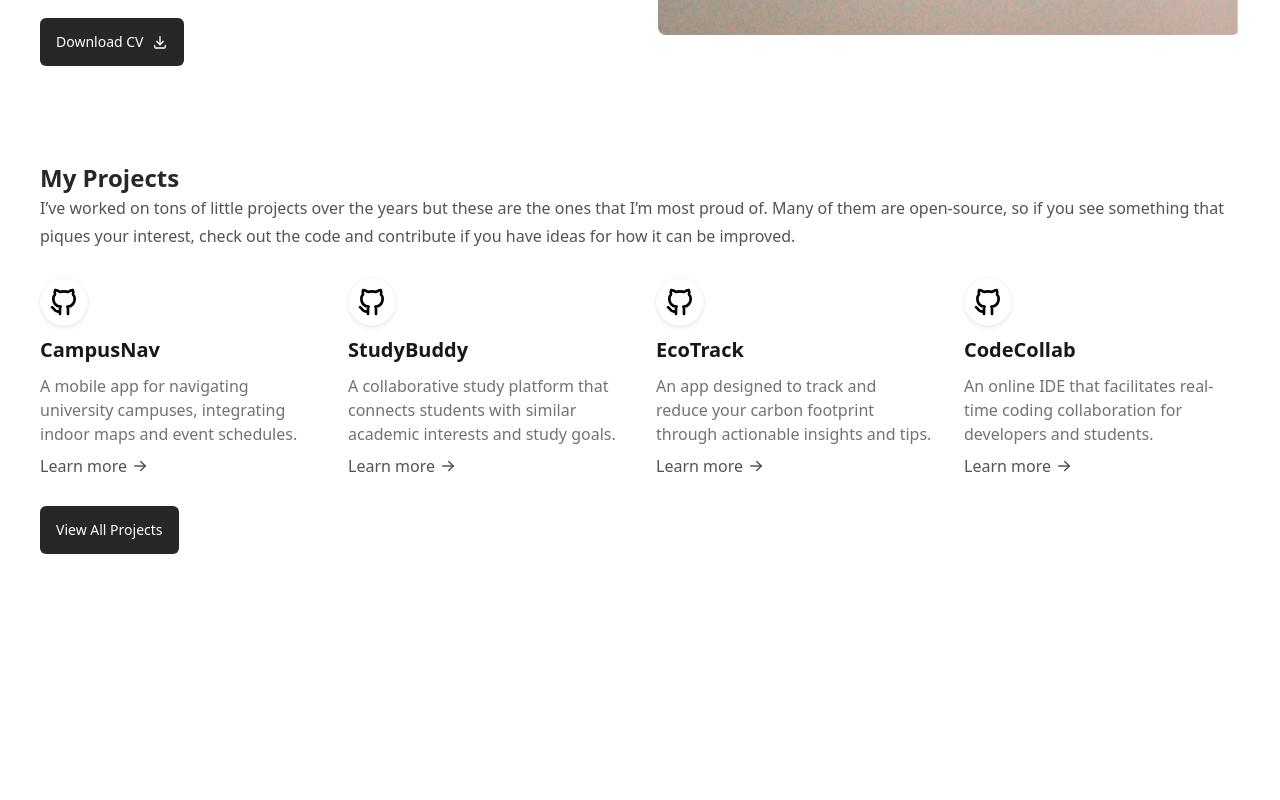
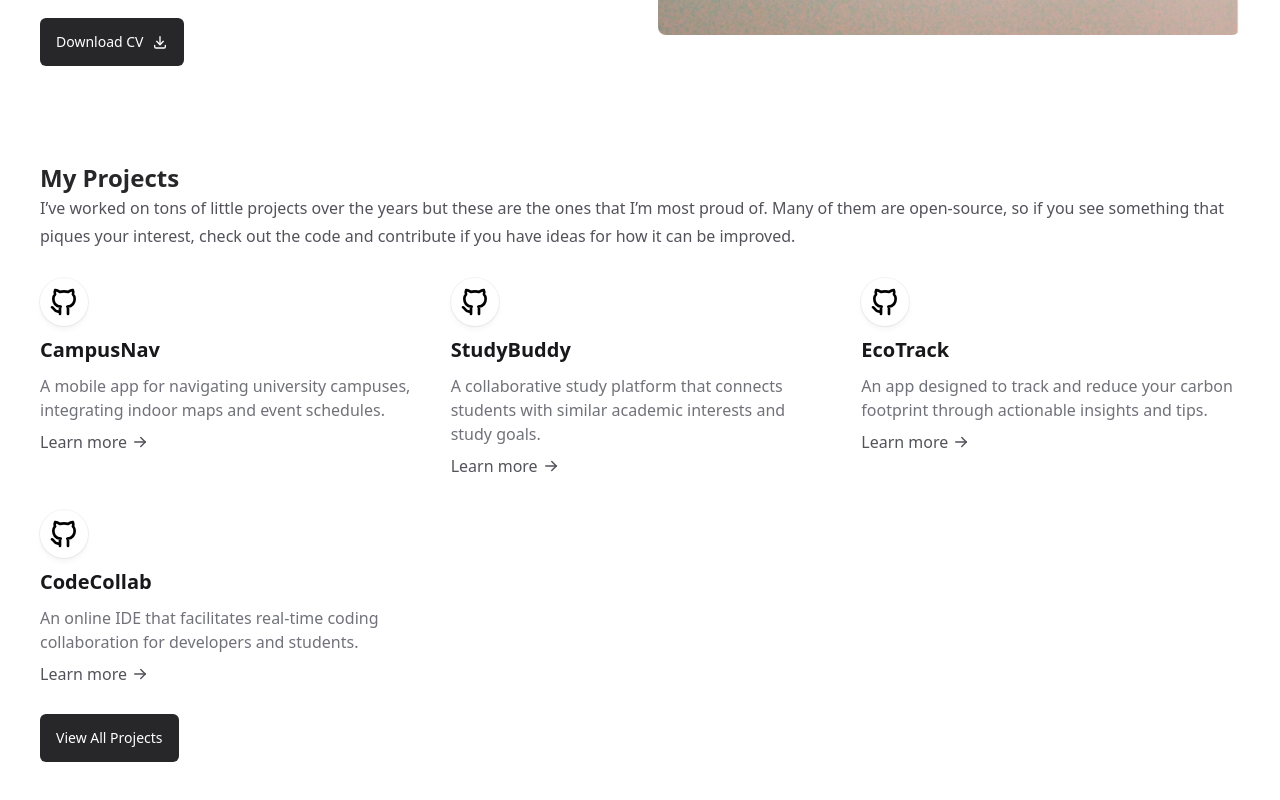
Before and after one commit to Elvincth/gdsc-portfolio-website-workshop, a Next.js app: page / in a window 1280 px wide. Shown: the part 490-1290 px from the top of the page. Before the commit the page ends 1140 px from the top, so only its background shows below. Built offline with nearby package versions, Linux system fonts and the light colour scheme.

Commit message:
fix: more easy coding

```diff
--- a/src/app/about/page.tsx
+++ b/src/app/about/page.tsx
@@ -10,8 +10,8 @@ export const metadata: Metadata = {
 
 export default function AboutPage() {
   return (
-    <div className="grid grid-cols-12 lg:gap-x-9 gap-y-9">
-      <div className="lg:col-span-7 col-span-12">
+    <div className="grid grid-cols-1 lg:grid-cols-2 gap-9">
+      <div>
         <h1 className="text-4xl mt-6 font-bold tracking-tight text-zinc-800 sm:text-5xl">
           I’m John Doe, a full-stack developer and tech enthusiast based in Hong
         </h1>
@@ -42,7 +42,7 @@ export default function AboutPage() {
         </div>
       </div>
 
-      <div className="lg:col-span-5 col-span-12 max-w-sm lg:max-w-none m-auto">
+      <div className="max-w-sm m-auto">
         <Image
           className="aspect-square rotate-3 rounded-2xl bg-zinc-100 object-cover"
           src={about}
--- a/src/app/page.tsx
+++ b/src/app/page.tsx
@@ -11,13 +11,8 @@ export default function HomePage() {
   return (
     <>
       {/*  Hero section */}
-      {/*  First, we define the grid layout where we want to have 12 columns */}
-      {/*  In large screens, we want to have a gap between the columns of 9 only in the x-axis */}
-      {/*  In smaller screens, we want to have a gap between the rows of 9 only in the y-axis */}
-      <section className="grid grid-cols-12 lg:gap-x-9 gap-y-9">
-        {/*  For large screens, we want the avatar and the text to take 6 columns, so it takes half of the width */}
-        {/*  For smaller screens, we want the avatar and the text to take 12 columns , so it takes the full width */}
-        <div className="lg:col-span-6 col-span-12">
+      <section className="grid grid-cols-1 lg:grid-cols-2 gap-9">
+        <div>
           {/*  We use the Image component to load the avatar image */}
           <Image
             src={avatarImage}
@@ -50,7 +45,7 @@ export default function HomePage() {
           </div>
         </div>
 
-        <div className="lg:col-span-6 col-span-12 max-w-sm lg:max-w-none m-auto">
+        <div className="max-w-sm lg:max-w-none m-auto">
           <Image
             className="rounded-lg"
             src={heroImage}
@@ -61,7 +56,7 @@ export default function HomePage() {
       </section>
 
       {/*  About section */}
-      <section className="mt-24 lg:gap-x-9 gap-y-9">
+      <section className="mt-24">
         <h2 className="text-2xl font-bold text-zinc-800">My Projects</h2>
 
         <p className="text-base text-zinc-600 font-light">
@@ -73,12 +68,11 @@ export default function HomePage() {
 
         {/*  Project cards , we only want to show 2 projects here */}
         {/*  We use the splice method to get the first 2 projects */}
-        <div className="grid grid-cols-12 lg:gap-x-8 gap-y-8 mt-7">
+        <div className="grid grid-cols-1 lg:grid-cols-3 gap-8 mt-7">
           {/*  Since the array is a reference type, we need to create a new array to avoid mutating the original array */}
           {/*  by using the spread operator, we create a new array with the same elements */}
           {[...projects].splice(0, 4).map((project, projectIndex) => (
             <ProjectCard
-              className="lg:col-span-3 col-span-12"
               key={projectIndex}
               href={project.href}
               name={project.name}
--- a/src/app/projects/page.tsx
+++ b/src/app/projects/page.tsx
@@ -24,10 +24,9 @@ export default function ProjectsPage() {
         </p>
       </div>
 
-      <div className="grid grid-cols-12 mt-12 lg:gap-x-8 gap-y-8">
+      <div className="grid grid-cols-1 lg:grid-cols-3 mt-12 gap-8">
         {projects.map((project, projectIndex) => (
           <ProjectCard
-            className="lg:col-span-3 md:col-span-6 col-span-12"
             key={projectIndex}
             href={project.href}
             name={project.name}
--- a/src/components/ProjectCard.tsx
+++ b/src/components/ProjectCard.tsx
@@ -2,7 +2,6 @@ import { IconArrowRight } from "@tabler/icons-react";
 import Link from "next/link";
 
 interface ProjectCardProps {
-  className?: string;
   name: string;
   href: string;
   description: string;
@@ -16,11 +15,13 @@ export function ProjectCard({
   description,
   icon: Icon,
   href,
-  className,
 }: ProjectCardProps) {
   return (
-    <div className={className}>
-      <div className="flex h-12 w-12 items-center justify-center rounded-full bg-white shadow-md shadow-zinc-800/5 ring-1 ring-zinc-900/5">
+    <div>
+      <div
+        className="flex h-12 w-12 items-center justify-center rounded-full bg-white
+      shadow-md shadow-zinc-800/5 ring-1 ring-zinc-900/5"
+      >
         <Icon className="h-8 w-8" />
       </div>
 
```
